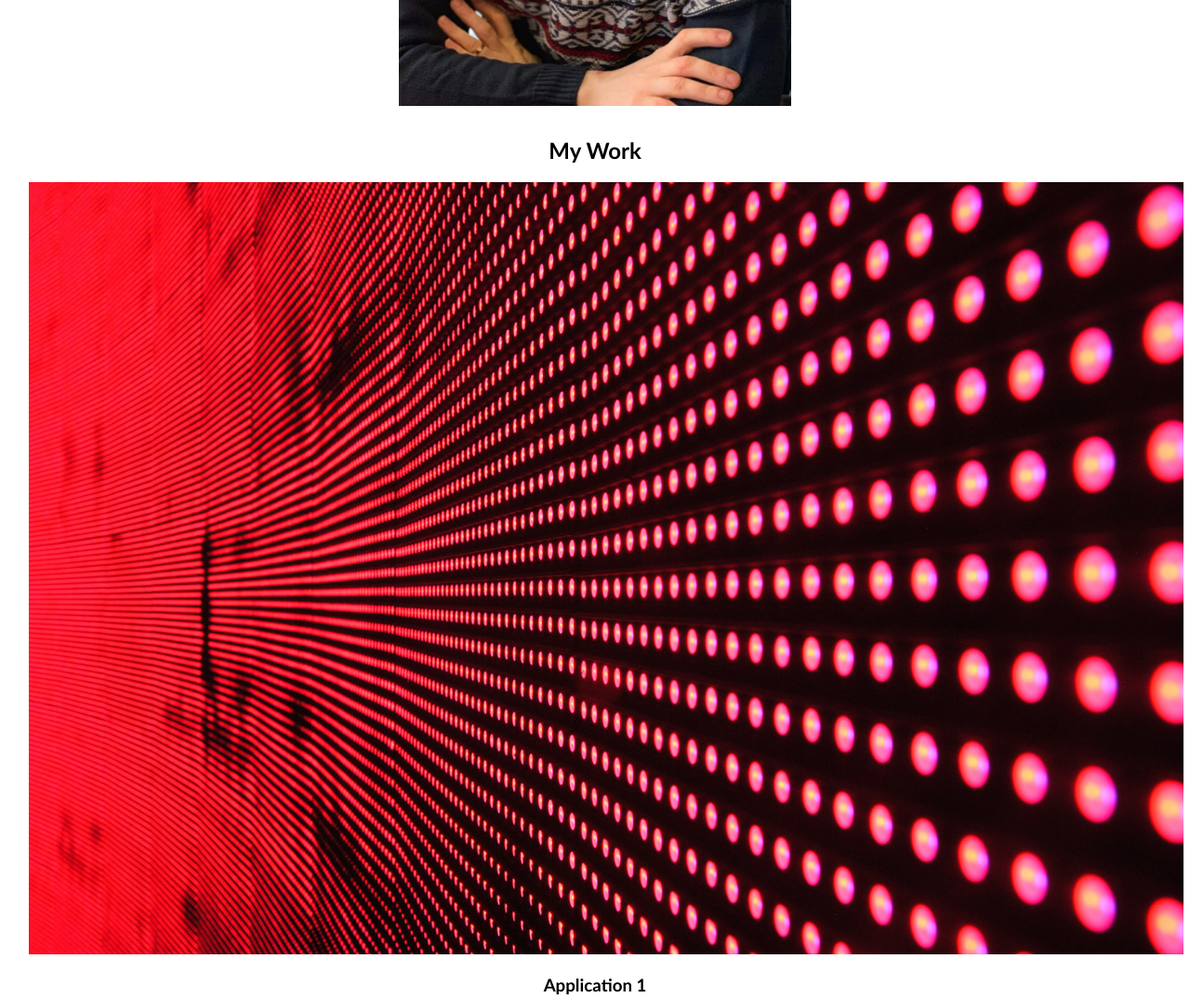
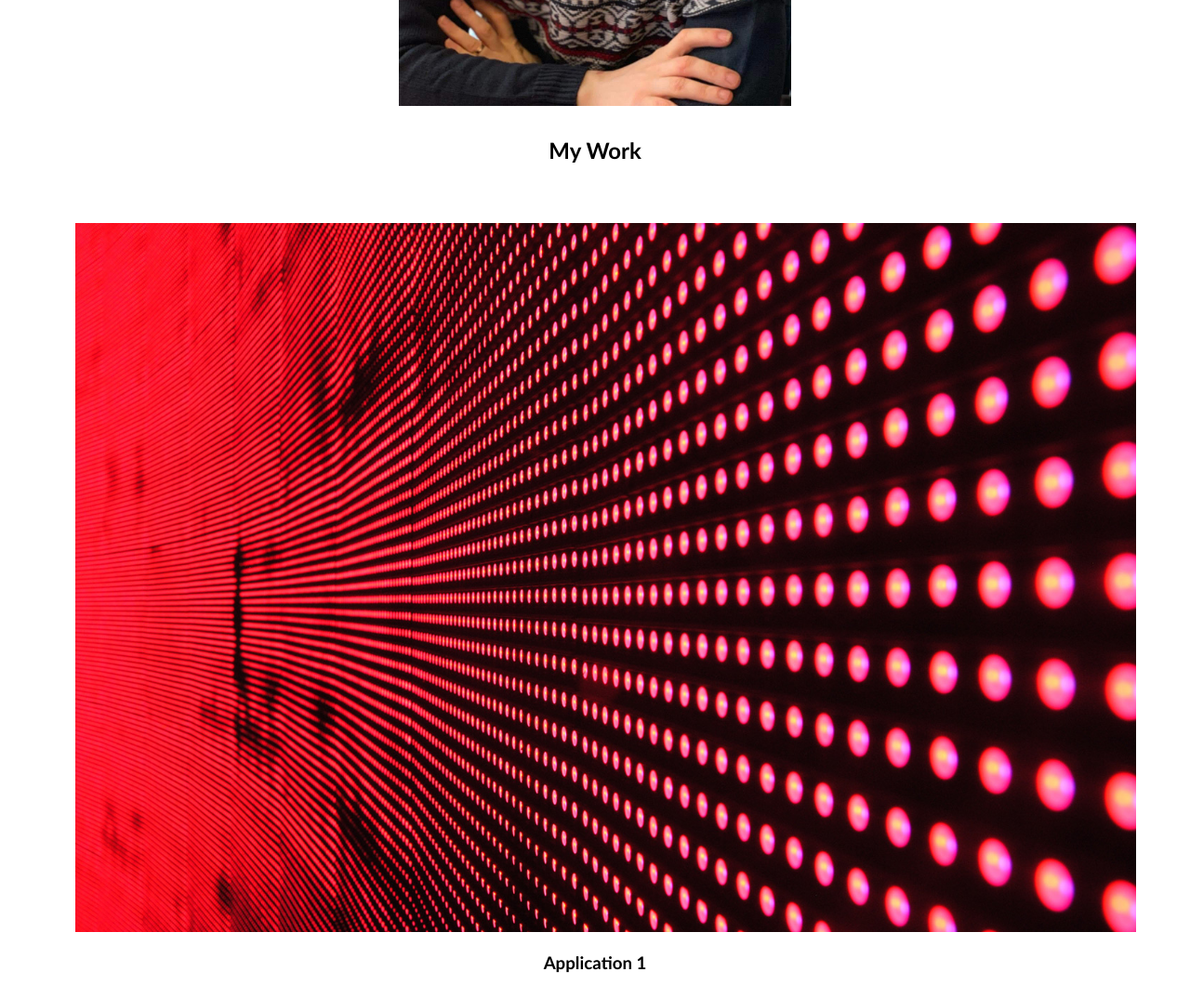
Before and after one commit to BrianMillie/Challenge2, a plain HTML site: page starter/index.html in a window 1280 px wide. Shown: the part 720-1794 px from the top of the page at 93% size. Drawn offline with Linux system fonts and the light colour scheme.

Commit message:
Minor changes

```diff
--- a/starter/css/style.css
+++ b/starter/css/style.css
@@ -85,6 +85,9 @@ margin-left: 33.3333%;
 
 .page-section{
 grid-column:span 3;
+margin-right:auto;
+margin-left:auto;
+max-width: 100%;
 
 }
 
@@ -100,16 +103,16 @@ section h2{
   grid-template-areas:
   "ApplicationTwo ApplicationThree ApplicationFour ApplicationFive"
   "DescTwo DescThree DescFour DescFive"
+
 }
 
 .Images{
-  align-items: center;
-  margin-right: 1%;
-  margin-left: 1%;
+  margin:5%;
   max-width: 100%;
   height: 100%;
 
 }
+
 .ApplicationOne{
   align-items: center;
   margin-right: 1%;
@@ -167,7 +170,6 @@ grid-area: ApplicationFive;
  flex-direction: row;
  justify-content: center;
  align-items: center;
-  gap
 }
 
 .footer{
@@ -175,8 +177,6 @@ grid-area: ApplicationFive;
   left: 0;
   bottom: 0;
   width: 100%;
-    background-color: red;
-    color: white;
   text-align: center;
 }
 /* images aligned ontop once screen gets small, wording smaller for user form*/
@@ -218,3 +218,4 @@ grid-area: ApplicationFive;
     font-size:x-small;
   }
 }
+}
```
Also changed, not shown: 1 other file. Lines whose indentation alone changed are shown as unchanged.
